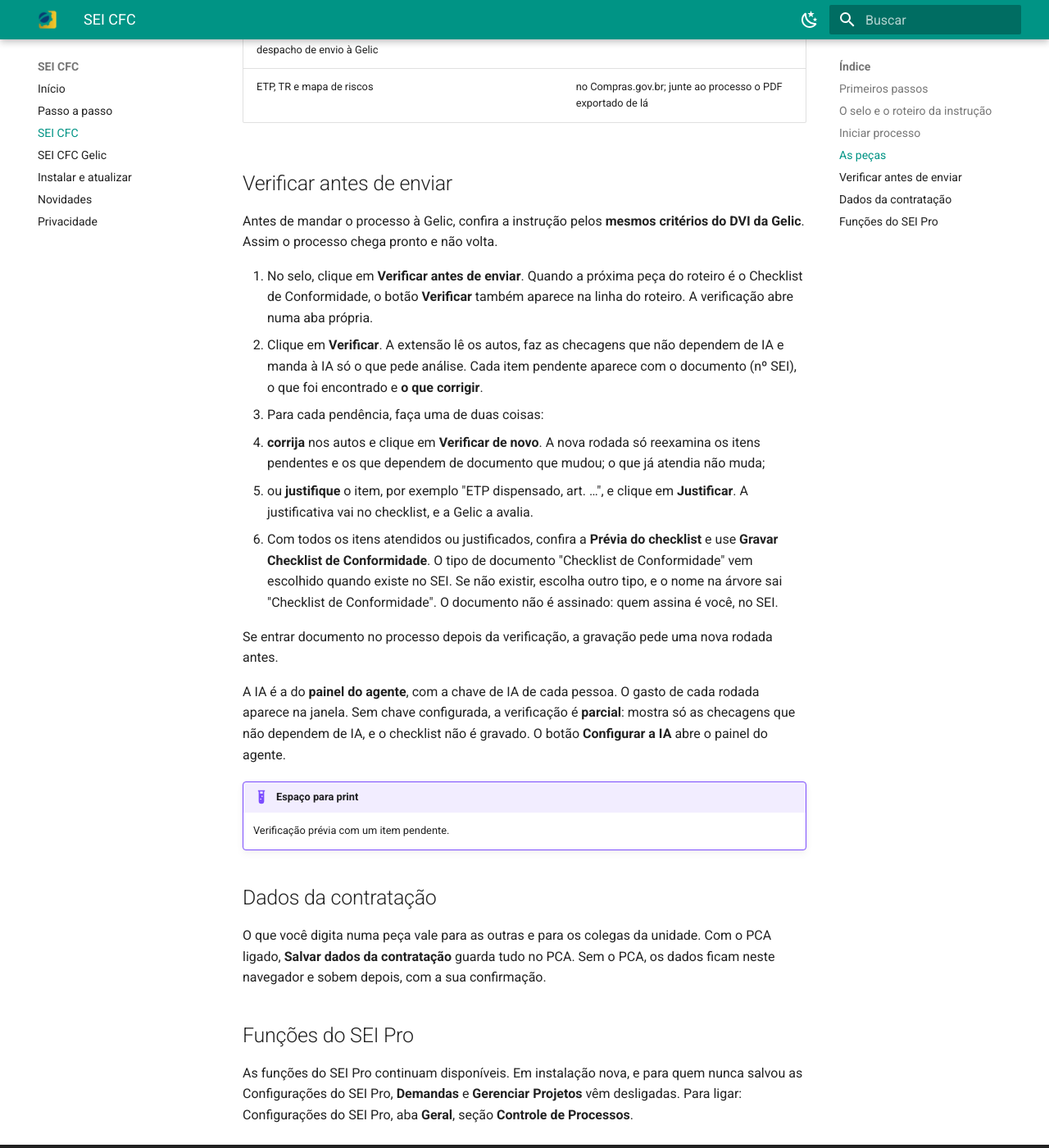
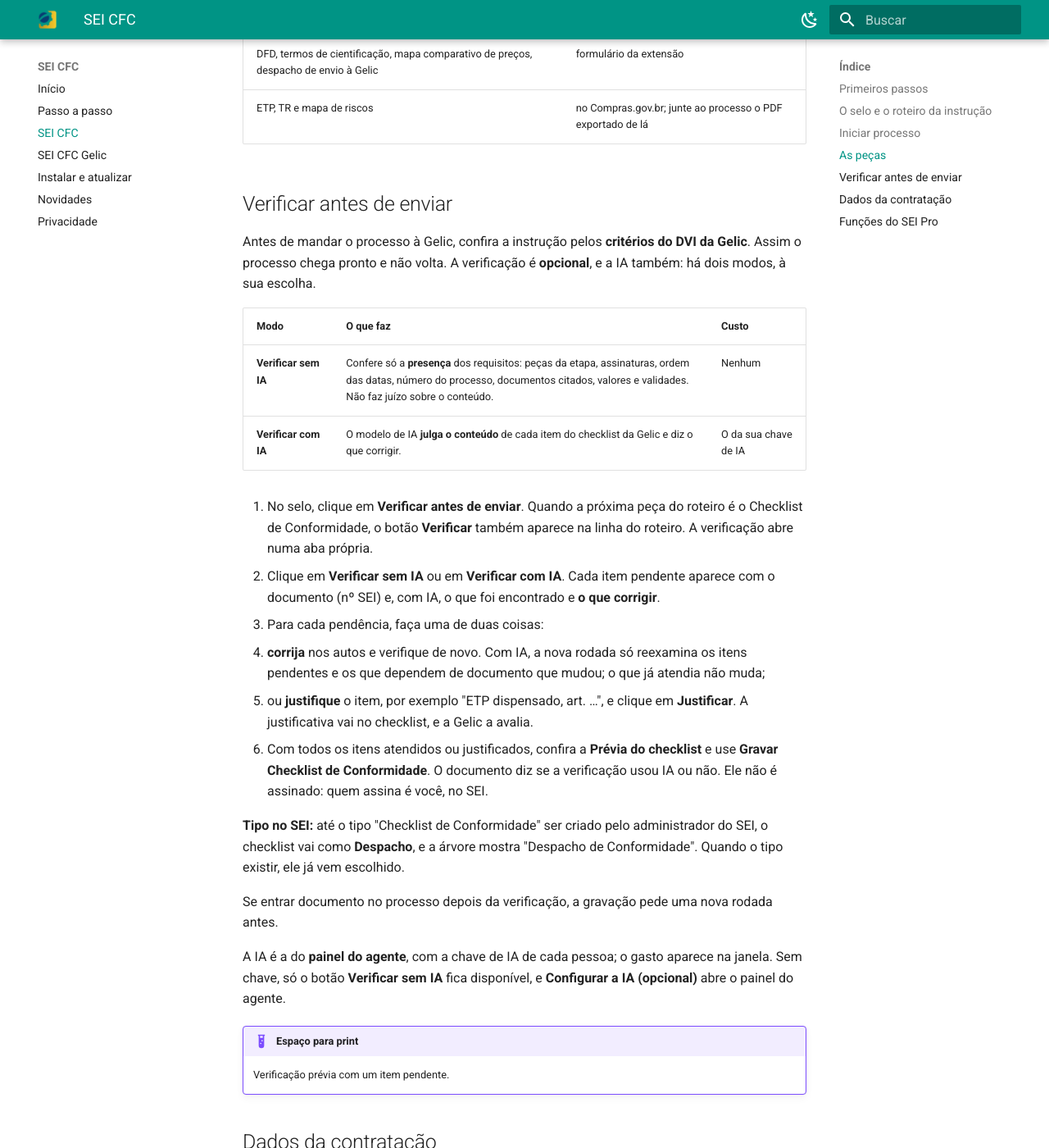
Before and after one commit to sei-cfc/sei-cfc.github.io, an MkDocs documentation site: the page built from docs/sei-cfc.md, in a window 1280 px wide and 1400 px high, scrolled down 1426 px. Shown: the whole window at 82% size. Built offline with MkDocs 1.6.1 and Material for MkDocs 9.7.7, drawn with Linux system fonts in a browser that asks for light colours; some of the changed text lies outside the part shown.

Commit message:
Versão 2.9.0.21

```diff
--- a/docs/sei-cfc.md
+++ b/docs/sei-cfc.md
@@ -18,7 +18,7 @@ O selo mostra as peças da instrução, na ordem, e o que já está pronto. Peç
 externo, quando tem arquivo. A próxima peça aparece com **Preencher**, que abre o formulário dela.
 
 - **Gerar documento** lista as peças com formulário.
-- **Verificar antes de enviar** confere a instrução pelos critérios da Gelic (veja abaixo).
+- **Verificar antes de enviar** confere a instrução pelos critérios da Gelic, com ou sem IA (veja abaixo).
 - **Próximo passo** mostra o que fazer agora, sem IA.
 
 ## Iniciar processo
@@ -47,28 +47,33 @@ processo com **Confirmar e gravar**. O documento não é assinado: quem assina
 
 ## Verificar antes de enviar
 
-Antes de mandar o processo à Gelic, confira a instrução pelos **mesmos critérios do DVI da Gelic**. Assim o processo
-chega pronto e não volta.
+Antes de mandar o processo à Gelic, confira a instrução pelos **critérios do DVI da Gelic**. Assim o processo chega
+pronto e não volta. A verificação é **opcional**, e a IA também: há dois modos, à sua escolha.
+
+| Modo | O que faz | Custo |
+|---|---|---|
+| **Verificar sem IA** | Confere só a **presença** dos requisitos: peças da etapa, assinaturas, ordem das datas, número do processo, documentos citados, valores e validades. Não faz juízo sobre o conteúdo. | Nenhum |
+| **Verificar com IA** | O modelo de IA **julga o conteúdo** de cada item do checklist da Gelic e diz o que corrigir. | O da sua chave de IA |
 
 1. No selo, clique em **Verificar antes de enviar**. Quando a próxima peça do roteiro é o Checklist de Conformidade, o
    botão **Verificar** também aparece na linha do roteiro. A verificação abre numa aba própria.
-2. Clique em **Verificar**. A extensão lê os autos, faz as checagens que não dependem de IA e manda à IA só o que pede
-   análise. Cada item pendente aparece com o documento (nº SEI), o que foi encontrado e **o que corrigir**.
+2. Clique em **Verificar sem IA** ou em **Verificar com IA**. Cada item pendente aparece com o documento (nº SEI) e, com
+   IA, o que foi encontrado e **o que corrigir**.
 3. Para cada pendência, faça uma de duas coisas:
-   - **corrija** nos autos e clique em **Verificar de novo**. A nova rodada só reexamina os itens pendentes e os que
-     dependem de documento que mudou; o que já atendia não muda;
+   - **corrija** nos autos e verifique de novo. Com IA, a nova rodada só reexamina os itens pendentes e os que dependem
+     de documento que mudou; o que já atendia não muda;
    - ou **justifique** o item, por exemplo "ETP dispensado, art. …", e clique em **Justificar**. A justificativa vai no
      checklist, e a Gelic a avalia.
 4. Com todos os itens atendidos ou justificados, confira a **Prévia do checklist** e use **Gravar Checklist de
-   Conformidade**. O tipo de documento "Checklist de Conformidade" vem escolhido quando existe no SEI. Se não existir,
-   escolha outro tipo, e o nome na árvore sai "Checklist de Conformidade". O documento não é assinado: quem assina é
-   você, no SEI.
+   Conformidade**. O documento diz se a verificação usou IA ou não. Ele não é assinado: quem assina é você, no SEI.
+
+**Tipo no SEI:** até o tipo "Checklist de Conformidade" ser criado pelo administrador do SEI, o checklist vai como
+**Despacho**, e a árvore mostra "Despacho de Conformidade". Quando o tipo existir, ele já vem escolhido.
 
 Se entrar documento no processo depois da verificação, a gravação pede uma nova rodada antes.
 
-A IA é a do **painel do agente**, com a chave de IA de cada pessoa. O gasto de cada rodada aparece na janela. Sem chave
-configurada, a verificação é **parcial**: mostra só as checagens que não dependem de IA, e o checklist não é gravado. O
-botão **Configurar a IA** abre o painel do agente.
+A IA é a do **painel do agente**, com a chave de IA de cada pessoa; o gasto aparece na janela. Sem chave, só o botão
+**Verificar sem IA** fica disponível, e **Configurar a IA (opcional)** abre o painel do agente.
 
 !!! example "Espaço para print"
     Verificação prévia com um item pendente.
```
Also changed, not shown: docs/novidades.md (+11 -0 lines), docs/privacidade.md (+1 -1 lines), docs/tutorial.md (+5 -4 lines).
